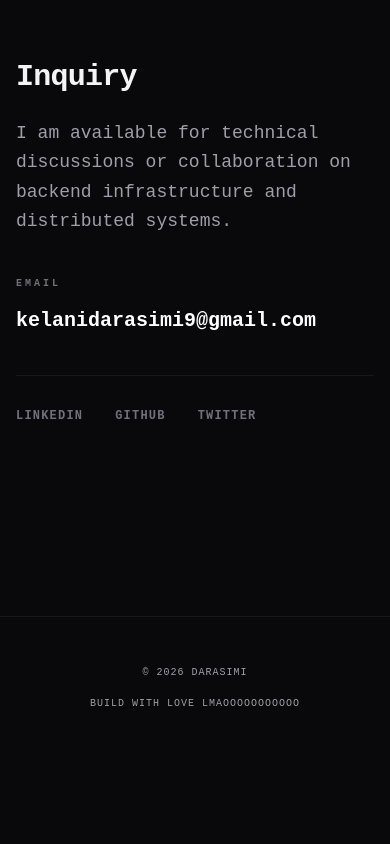
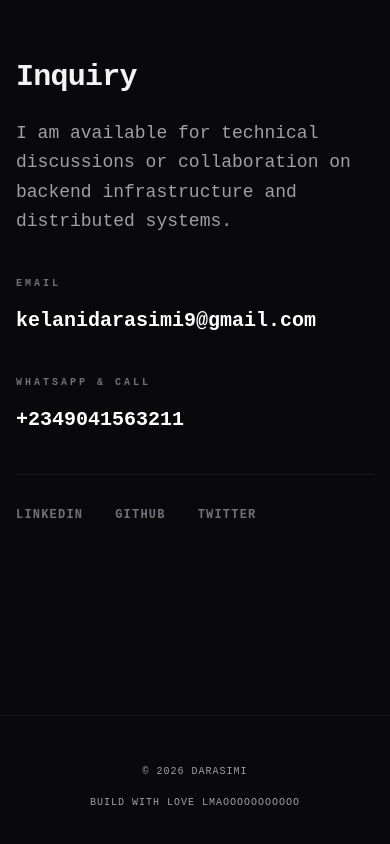
Before and after one commit to lupppig/lupppig.github.io, a React (Vite) app: page / in a window 390 px wide. Shown: the part 3320-4164 px from the top of the page. Before the commit the page ends 4079 px from the top, so only its background shows below. Built offline with nearby package versions, Linux system fonts and the light colour scheme.

Commit message:
Add contact phone number and WhatsApp link

```diff
--- a/src/data/portfolio.ts
+++ b/src/data/portfolio.ts
@@ -10,6 +10,7 @@ export const personalInfo = {
 		github: 'https://github.com/lupppig',
 		linkedin: 'https://www.linkedin.com/in/kelani-darasimi/',
 		x: 'https://x.com/taffffffffik',
+		phone: '+2349041563211'
 	},
 };
 
--- a/src/sections/Contact.tsx
+++ b/src/sections/Contact.tsx
@@ -13,6 +13,7 @@ export const Contact: React.FC = () => {
 						backend infrastructure and distributed systems.
 					</p>
 					<div className="space-y-10 md:space-y-12">
+						<div className="grid grid-cols-1 md:grid-cols-2 gap-10 md:gap-12">
 							<div>
 								<span className="text-[10px] uppercase tracking-[0.3em] font-bold text-zinc-500 mb-4 block">Email</span>
 								<a
@@ -21,6 +22,18 @@ export const Contact: React.FC = () => {
 								>
 									{personalInfo.email}
 								</a>
+							</div>
+							<div>
+								<span className="text-[10px] uppercase tracking-[0.3em] font-bold text-zinc-500 mb-4 block">WhatsApp & Call</span>
+								<a
+									href={`https://wa.me/${personalInfo.socials.phone.replace('+', '')}`}
+									target="_blank"
+									rel="noopener noreferrer"
+									className="text-xl sm:text-2xl md:text-3xl font-bold text-white hover:text-zinc-400 transition-colors"
+								>
+									{personalInfo.socials.phone}
+								</a>
+							</div>
 						</div>
 						<div className="flex flex-wrap gap-x-8 gap-y-6 pt-8 border-t border-zinc-900">
 							{[
```
Lines whose indentation alone changed are shown as unchanged.
